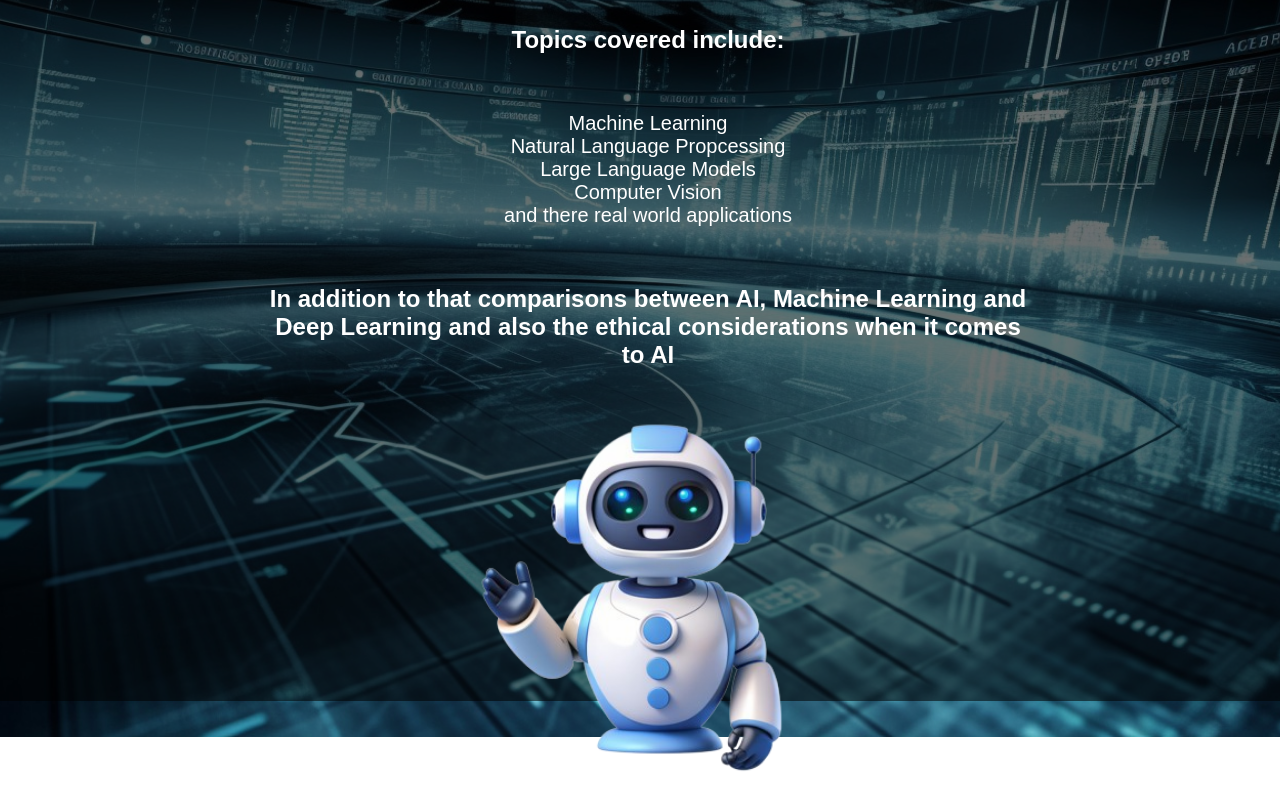
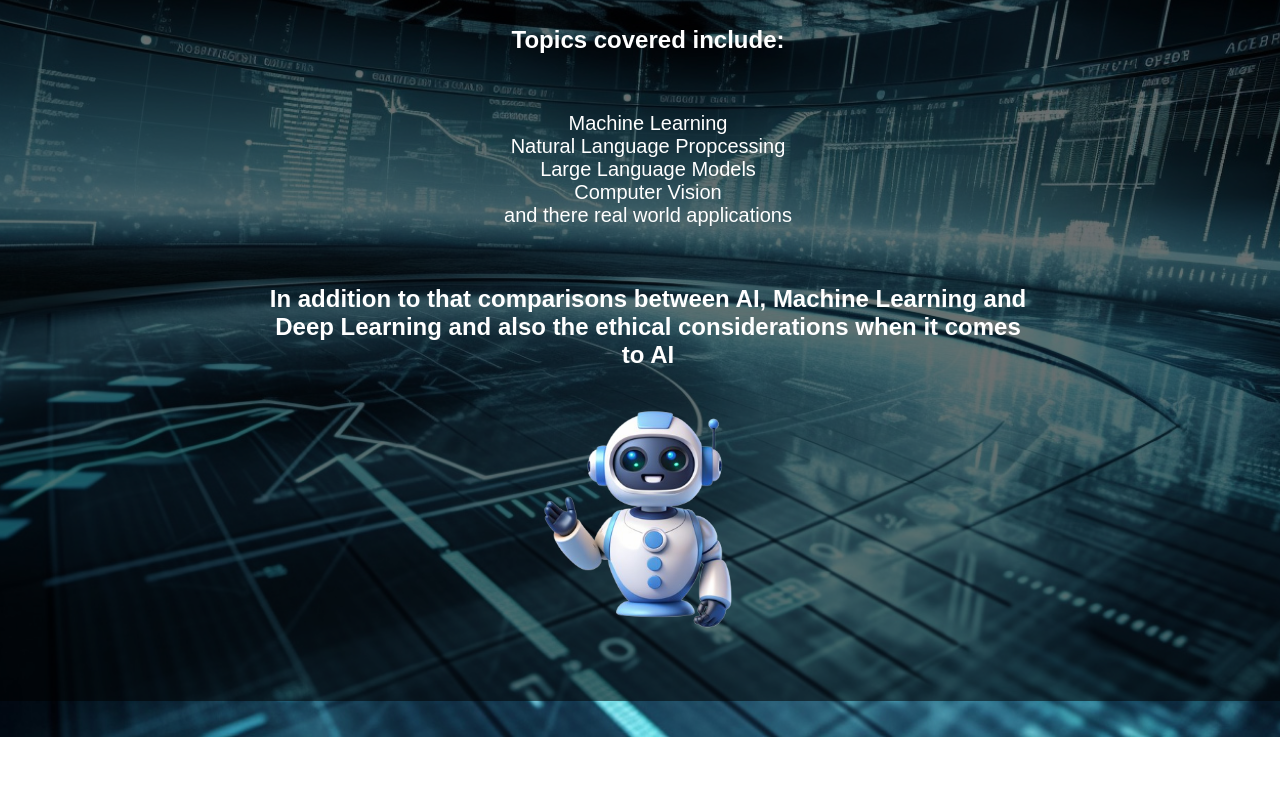
Before and after one commit to Zahier-Claronino/ChatBot, a plain HTML site: page index.html in a window 1280 px wide. Shown: the part 99-888 px from the top of the page. After the commit the page ends 836 px from the top, so only its background shows below. Drawn offline with nearby package versions, Linux system fonts and the light colour scheme.

Commit message:
Update index.html

```diff
--- a/index.html
+++ b/index.html
@@ -84,7 +84,7 @@
     <p>Machine Learning<br>Natural Language Propcessing<br>Large Language Models<br>Computer Vision<br>and there real world applications</p><br>
 
     <h2>In addition to that comparisons between AI, Machine Learning and Deep Learning and also the ethical considerations when it comes to AI</h2>
-    <img src="bot.png" width="400px">
+    <img src="bot.png" width="250px">
 
   </div>
 
```
